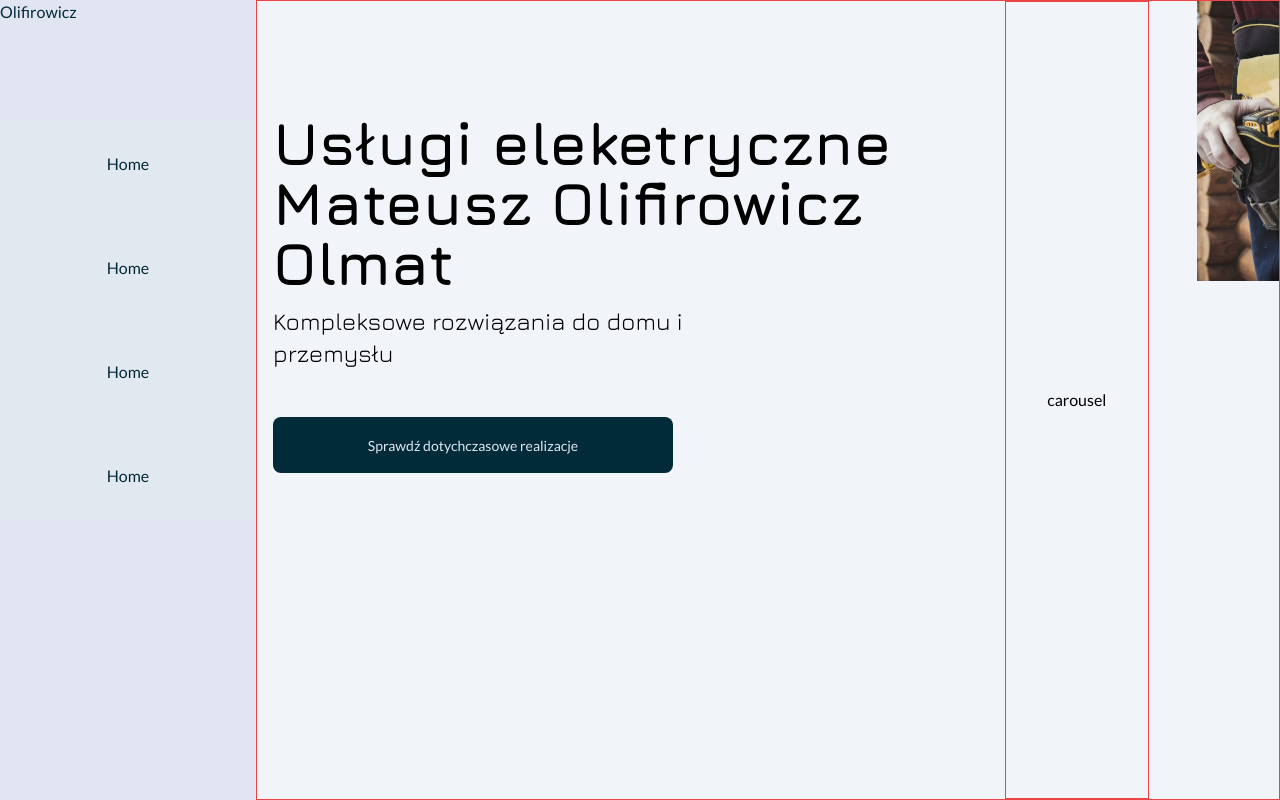
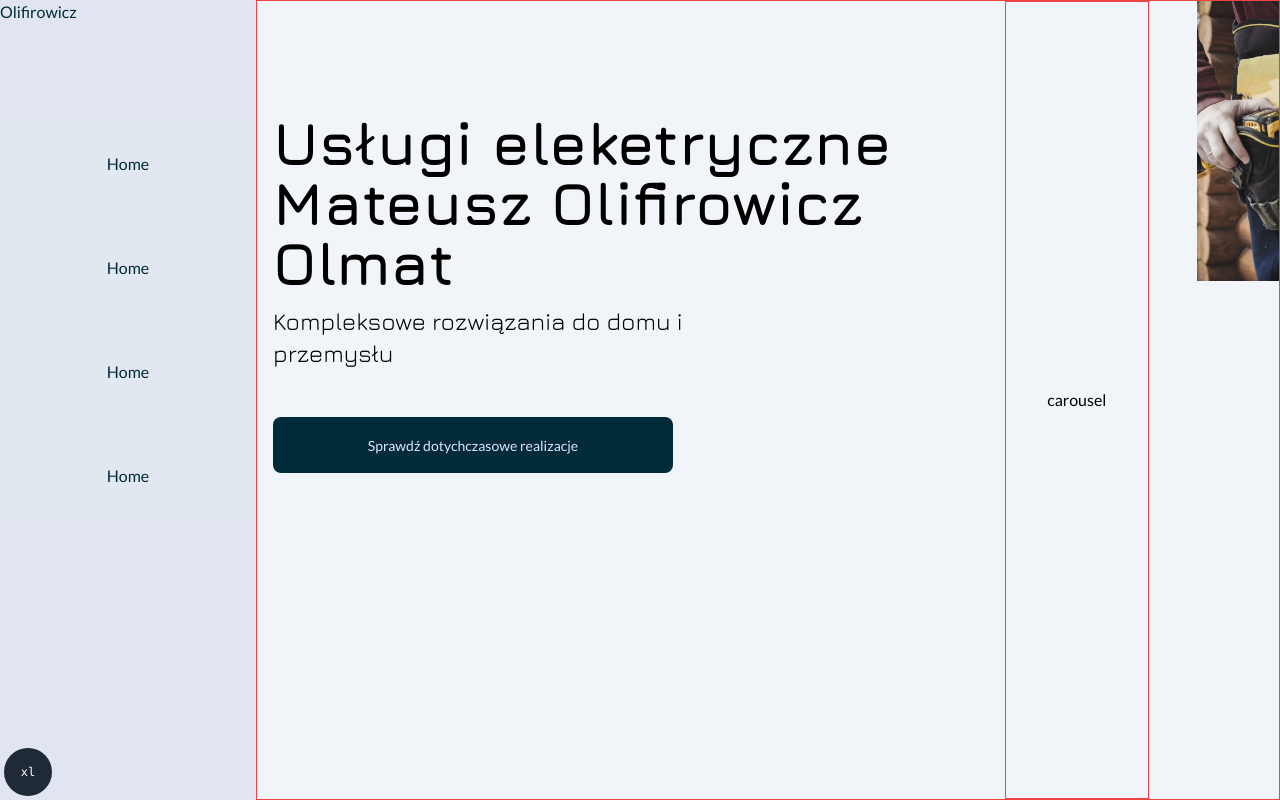
Before and after one commit to rafal19987/Olmat-Landing-Page-Electrician-Nextjs-Tailwind-TypeScript, a Next.js app: page / in a window 1280 px wide. Built offline with nearby package versions, Linux system fonts and the light colour scheme.

Commit message:
feat: create TailwindIndicator

```diff
--- a/src/app/layout.tsx
+++ b/src/app/layout.tsx
@@ -1,6 +1,7 @@
 import type { Metadata } from 'next';
 import { lato, jura } from '@/lib/fonts';
 import { Header } from '@/components/shared-structures/header';
+import { TailwindIndicator } from '@/components/TailwindIndicator';
 import './globals.css';
 
 export const metadata: Metadata = {
@@ -27,6 +28,7 @@
               {children}
             </main>
           </div>
+          <TailwindIndicator />
         </div>
       </body>
     </html>
--- /dev/null
+++ b/src/components/TailwindIndicator.tsx
@@ -0,0 +1,14 @@
+export const TailwindIndicator = () => {
+  if (process.env.NODE_ENV === 'production') return null;
+
+  return (
+    <div className="fixed bottom-1 left-1 z-50 flex h-6 w-6 items-center justify-center rounded-full bg-gray-800 p-3 font-mono text-xs text-white lg:w-12 lg:h-12">
+      <div className="block sm:hidden">xs</div>
+      <div className="hidden sm:block md:hidden">sm</div>
+      <div className="hidden md:block lg:hidden">md</div>
+      <div className="hidden lg:block xl:hidden">lg</div>
+      <div className="hidden xl:block 2xl:hidden">xl</div>
+      <div className="hidden 2xl:block">2xl</div>
+    </div>
+  );
+};
```
